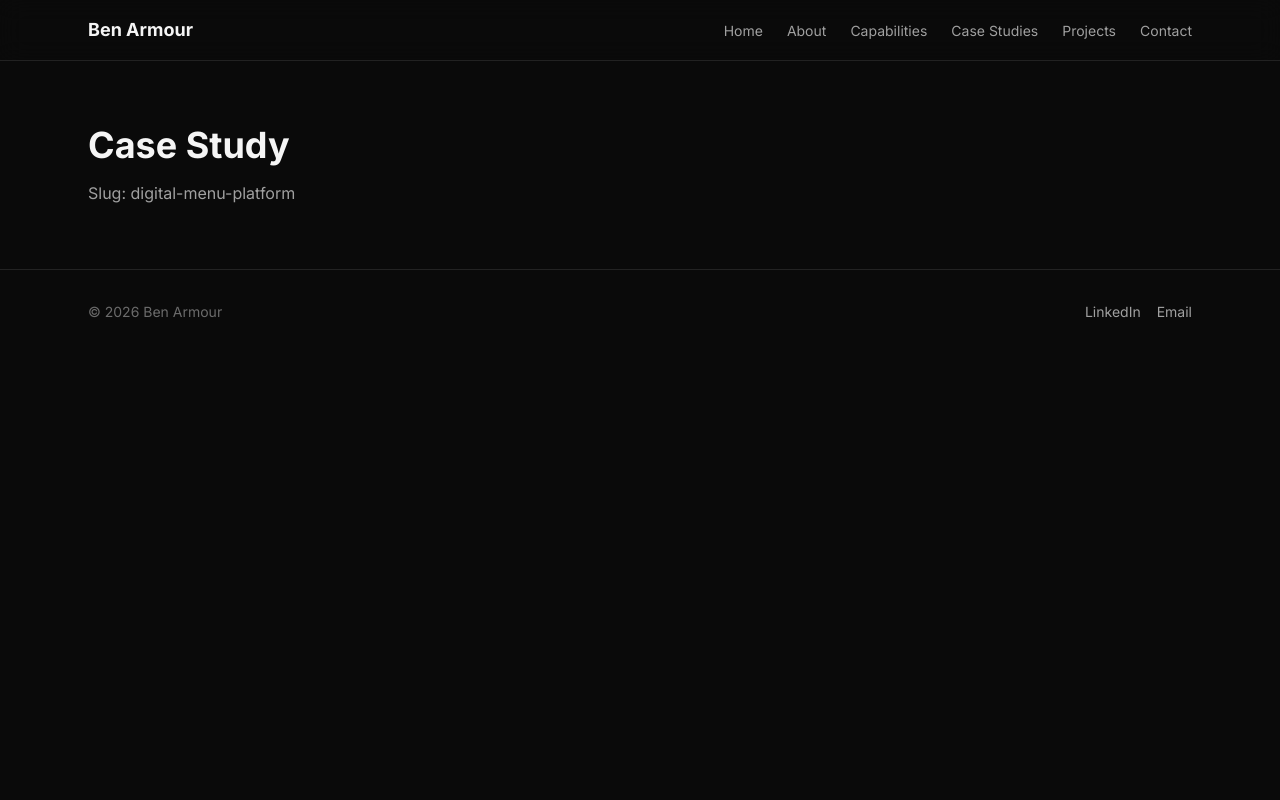
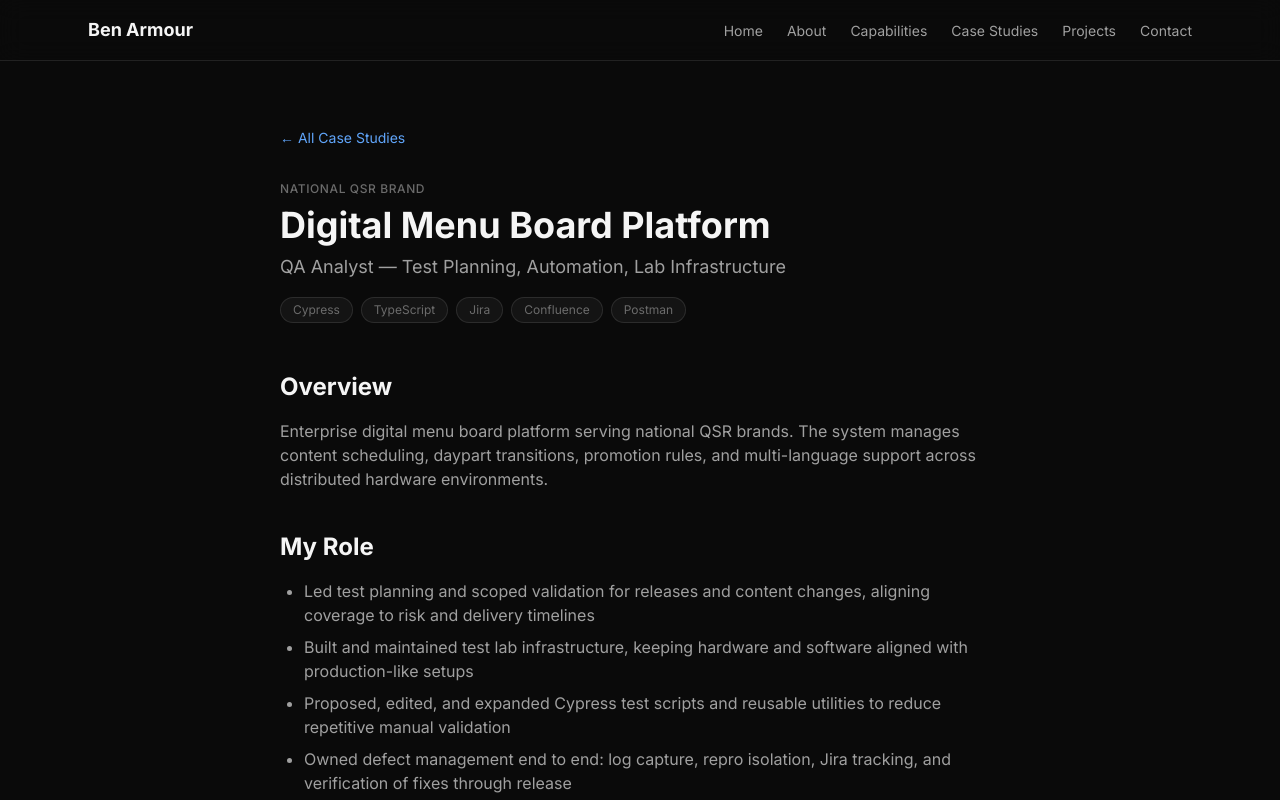
Before and after one commit to LostInTyping/BuildVerified, a Next.js app: page /case-studies/digital-menu-platform in a window 1280 px wide. Shown: the top 800 px of the page. Built offline with nearby package versions, Linux system fonts and the light colour scheme.

Commit message:
add case study detail page with MDX rendering

```diff
--- a/src/app/case-studies/[slug]/page.tsx
+++ b/src/app/case-studies/[slug]/page.tsx
@@ -1,14 +1,51 @@
+import { notFound } from "next/navigation";
+import { MDXRemote } from "next-mdx-remote/rsc";
+import { getAllCaseStudies, getCaseStudyBySlug } from "@/lib/case-studies";
+import { mdxComponents } from "@/components/mdx-components";
+import Link from "next/link";
+
+export function generateStaticParams() {
+  const studies = getAllCaseStudies();
+  return studies.map((s) => ({ slug: s.frontmatter.slug }));
+}
+
 export default async function CaseStudyDetailPage({
   params,
 }: {
   params: Promise<{ slug: string }>;
 }) {
   const { slug } = await params;
+  const study = getCaseStudyBySlug(slug);
+  if (!study) notFound();
 
   return (
-    <main className="mx-auto max-w-6xl px-6 py-16">
-      <h1 className="text-4xl font-bold">Case Study</h1>
-      <p className="mt-4 text-text-secondary">Slug: {slug}</p>
+    <main className="mx-auto max-w-3xl px-6 py-16">
+      <Link
+        href="/case-studies"
+        className="text-sm text-accent transition-colors hover:text-accent-hover"
+      >
+        &larr; All Case Studies
+      </Link>
+      <p className="mt-8 text-xs font-medium uppercase tracking-wider text-text-muted">
+        {study.frontmatter.clientType}
+      </p>
+      <h1 className="mt-2 text-4xl font-bold">{study.frontmatter.title}</h1>
+      <p className="mt-2 text-lg text-text-secondary">
+        {study.frontmatter.role}
+      </p>
+      <div className="mt-4 flex flex-wrap gap-2">
+        {study.frontmatter.stack.map((tool) => (
+          <span
+            key={tool}
+            className="rounded-full border border-border bg-bg-card px-3 py-1 text-xs text-text-muted"
+          >
+            {tool}
+          </span>
+        ))}
+      </div>
+      <div className="mt-12">
+        <MDXRemote source={study.content} components={mdxComponents} />
+      </div>
     </main>
   );
 }
--- /dev/null
+++ b/src/components/mdx-components.tsx
@@ -0,0 +1,23 @@
+import type { ComponentPropsWithoutRef } from "react";
+
+export const mdxComponents = {
+  h2: (props: ComponentPropsWithoutRef<"h2">) => (
+    <h2
+      className="mb-4 mt-10 text-2xl font-bold text-text-primary"
+      {...props}
+    />
+  ),
+  p: (props: ComponentPropsWithoutRef<"p">) => (
+    <p className="mb-4 text-text-secondary" {...props} />
+  ),
+  ul: (props: ComponentPropsWithoutRef<"ul">) => (
+    <ul className="mb-4 ml-6 list-disc space-y-2" {...props} />
+  ),
+  li: (props: ComponentPropsWithoutRef<"li">) => (
+    <li className="text-text-secondary" {...props} />
+  ),
+  hr: () => <hr className="my-8 border-border" />,
+  em: (props: ComponentPropsWithoutRef<"em">) => (
+    <em className="text-text-muted" {...props} />
+  ),
+};
```
